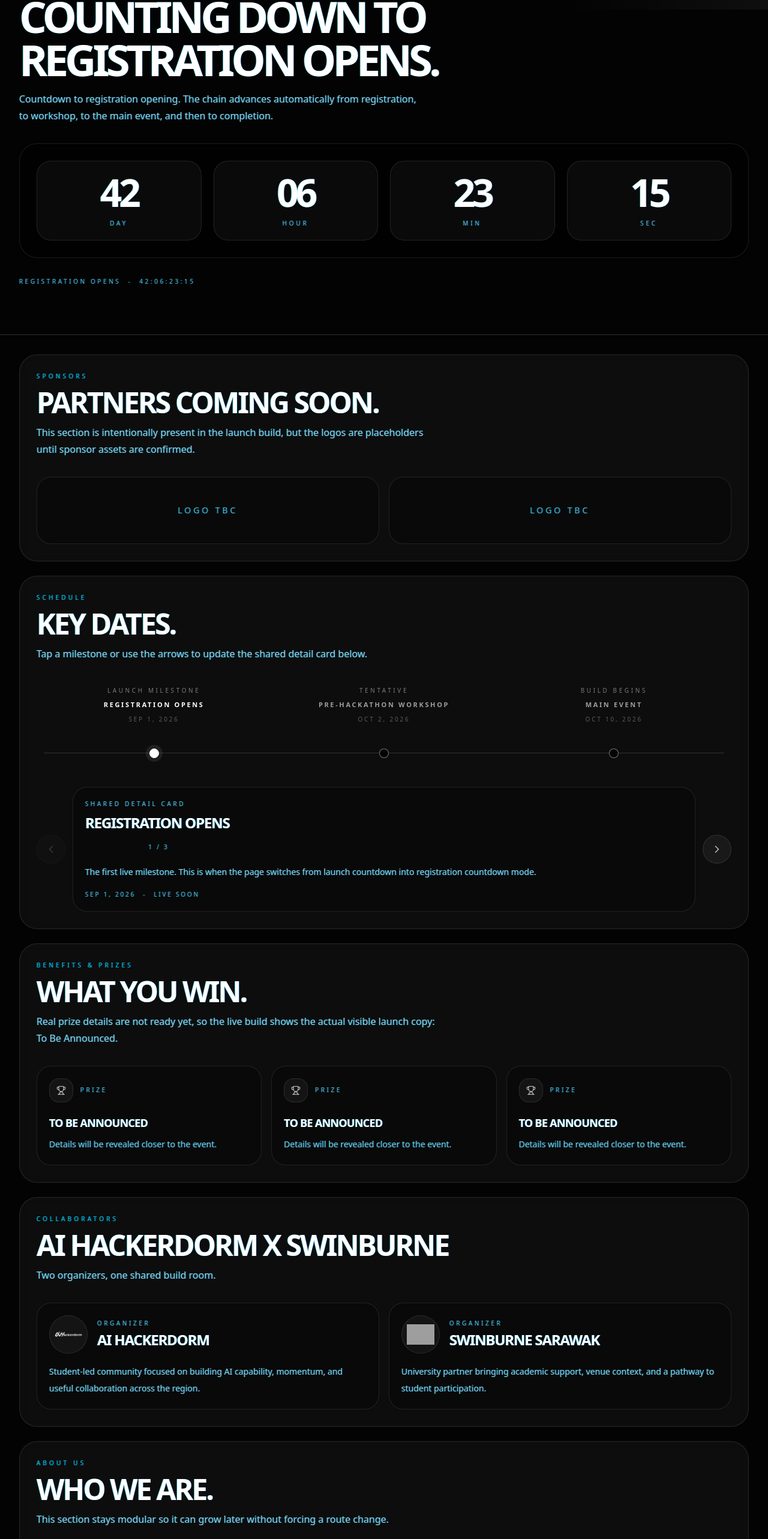
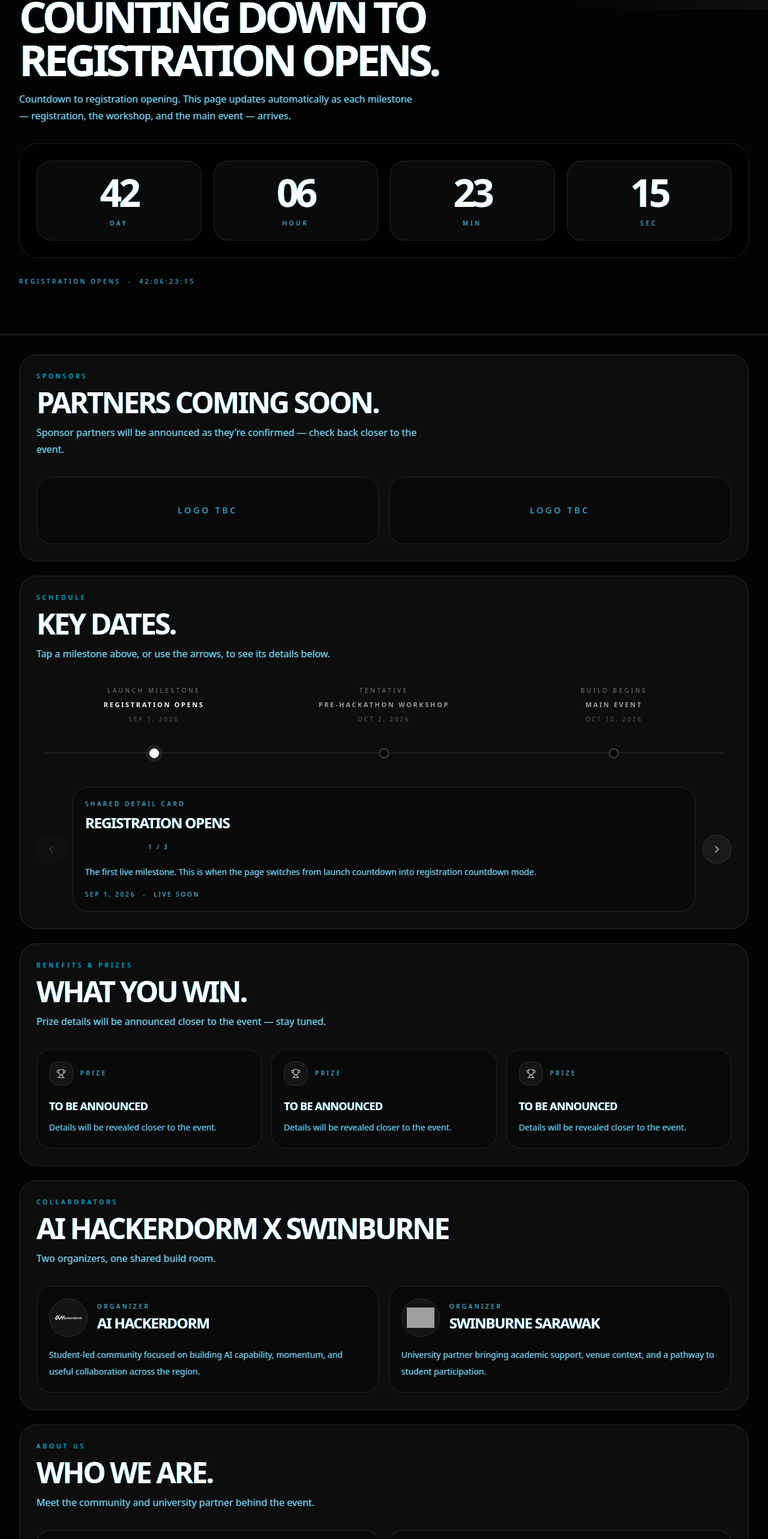
Before and after one commit to aihackerdorm-sarawak/aihackadorm-sarawak-web, a Next.js app: page / in a window 1280 px wide. Shown: the part 784-3350 px from the top of the page at 60% size. Built offline with nearby package versions, Linux system fonts and the light colour scheme; grey boxes are pictures that could not be loaded.

Commit message:
clean up content

```diff
--- a/app/layout.tsx
+++ b/app/layout.tsx
@@ -2,10 +2,29 @@
 import type { ReactNode } from "react";
 import "./globals.css"
 
+const title = "AI HackerDorm Sarawak";
+const description =
+  "AI HackerDorm Sarawak is a 24-hour AI hackathon by AI HackerDorm and Swinburne University Sarawak in Kuching, Borneo. Countdown, schedule, and event details.";
+
 export const metadata: Metadata = {
-  title: "AI HackerDorm Sarawak",
-  description:
-    "A monochrome hackathon landing page for AI HackerDorm and Swinburne Sarawak.",
+  // Needed for Next to resolve the relative OG image URL below into an
+  // absolute one. Currently the live Netlify URL — update this if a custom
+  // domain is attached later.
+  metadataBase: new URL("https://aihackadorm-n-build.netlify.app"),
+  title,
+  description,
+  openGraph: {
+    title,
+    description,
+    url: "/",
+    siteName: title,
+    // Reusing the nav logo as a placeholder — it's a small square mark, not a
+    // purpose-built 1200x630 social banner, so previews will look plain until
+    // a real one is designed.
+    images: [{ url: "/AI-Hackadorm.png" }],
+    locale: "en_US",
+    type: "website",
+  },
 };
 
 export default function RootLayout({ children }: { children: ReactNode }) {
--- a/components/HackathonLandingPage.tsx
+++ b/components/HackathonLandingPage.tsx
@@ -4,7 +4,7 @@
 import type { ReactNode } from "react";
 import Image from "next/image";
 import { motion, useReducedMotion } from "framer-motion";
-import { ArrowRight, ChevronLeft, ChevronRight, ExternalLink, Mail, Sparkles, Trophy } from "lucide-react";
+import { ArrowRight, ChevronLeft, ChevronRight, Mail, Sparkles, Trophy } from "lucide-react";
 import { GraphicsModeProvider, useGraphicsMode } from "./GraphicsMode";
 import { SectionReveal } from "./SectionReveal";
 import { SiteFooter } from "./SiteFooter";
@@ -68,9 +68,8 @@
 const benefitCards = ["To Be Announced", "To Be Announced", "To Be Announced"];
 
 const partnerLinks = [
-  { label: "LinkedIn", href: "https://www.linkedin.com/in/borneo-hackathon-6b80bb421" },
-  { label: "Instagram", href: "https://www.instagram.com/ai_hackerdorm_sarawak/" },
-  { label: "Email", href: "mailto:example@gmail.com" },
+  { label: "Instagram", handle: "@aihackerdorm.sarawak", href: "https://www.instagram.com/aihackerdorm.sarawak/" },
+  { label: "Email", handle: "example@gmail.com", href: "mailto:example@gmail.com" },
 ];
 
 function useScrollToId() {
@@ -449,8 +448,8 @@
           <p className="max-w-2xl text-sm leading-7 text-white/55 sm:text-base">
             {stage.eyebrow}.{" "}
             {stage.phase === "event-live"
-              ? "The final phase is a 24-hour live event window before the page flips to the completed state."
-              : "The chain advances automatically from registration, to workshop, to the main event, and then to completion."}
+              ? "The main event is live — 24 hours on the clock until it wraps up."
+              : "This page updates automatically as each milestone — registration, the workshop, and the main event — arrives."}
           </p>
         </div>
 
@@ -600,7 +599,7 @@
       <SectionShell
         eyebrow="Sponsors"
         title="Partners coming soon."
-        copy="This section is intentionally present in the launch build, but the logos are placeholders until sponsor assets are confirmed."
+        copy="Sponsor partners will be announced as they're confirmed — check back closer to the event."
       >
         <div className="grid gap-4 sm:grid-cols-2">
           {["Logo TBC", "Logo TBC"].map((label, index) => (
@@ -638,7 +637,7 @@
       <SectionShell
         eyebrow="Schedule"
         title="Key dates."
-        copy="Tap a milestone or use the arrows to update the shared detail card below."
+        copy="Tap a milestone above, or use the arrows, to see its details below."
       >
         <div className="space-y-6">
           <div className="overflow-x-auto pb-4">
@@ -749,7 +748,7 @@
       <SectionShell
         eyebrow="Benefits & Prizes"
         title="What you win."
-        copy="Real prize details are not ready yet, so the live build shows the actual visible launch copy: To Be Announced."
+        copy="Prize details will be announced closer to the event — stay tuned."
       >
         <div className="grid gap-4 sm:grid-cols-2 xl:grid-cols-3">
           {benefitCards.map((label, index) => (
@@ -843,7 +842,7 @@
       <SectionShell
         eyebrow="About Us"
         title="Who we are."
-        copy="This section stays modular so it can grow later without forcing a route change."
+        copy="Meet the community and university partner behind the event."
       >
         <div className="grid gap-4 lg:grid-cols-2">
           {[
@@ -880,7 +879,7 @@
       <SectionShell
         eyebrow="Partner + Social"
         title="Support the next generation."
-        copy="Partnership inquiries stay lightweight for launch: no form, just direct contact channels and social links."
+        copy="Want to get involved or follow along? Reach out directly or find us on social media."
       >
         <div className="grid gap-4 lg:grid-cols-[1.1fr_0.9fr]">
           <div className="rounded-[24px] border border-white/10 bg-black/30 p-5">
@@ -888,21 +887,14 @@
               Partnership notice
             </p>
             <h3 className="mt-3 text-2xl font-black uppercase tracking-[-0.05em] text-white">
-              Placeholders only for now.
+              Partnership details coming soon.
             </h3>
             <p className="mt-4 text-sm leading-7 text-white/55">
-              If your organization wants to collaborate, this is the launch placeholder. We will
-              swap in the final sponsor and partnership messaging once those details are confirmed.
+              Interested in partnering with us? We&apos;re finalizing sponsor and collaboration
+              details and will share them soon — reach out via our socials in the meantime.
             </p>
             <div className="mt-5 flex flex-wrap gap-3">
               <PrimaryButton disabled>Coming Soon</PrimaryButton>
-              <button
-                type="button"
-                className="inline-flex items-center gap-2 rounded-full border border-white/10 bg-white/5 px-5 py-3 text-[11px] font-semibold uppercase tracking-[0.26em] text-white/70 transition-colors hover:border-white/25 hover:bg-white/10 hover:text-white"
-              >
-                Contact channels
-                <ExternalLink className="h-3.5 w-3.5" />
-              </button>
             </div>
           </div>
 
@@ -923,7 +915,10 @@
                     <span className="flex h-10 w-10 items-center justify-center rounded-2xl border border-white/10 bg-black/25 text-white/65">
                       {item.label === "Email" ? <Mail className="h-4 w-4" /> : <Sparkles className="h-4 w-4" />}
                     </span>
-                    <span className="text-sm font-medium">{item.label}</span>
+                    <span className="flex flex-col">
+                      <span className="text-sm font-medium">{item.label}</span>
+                      <span className="text-xs text-white/45">{item.handle}</span>
+                    </span>
                   </span>
                   <ArrowRight className="h-4 w-4" />
                 </a>
```
